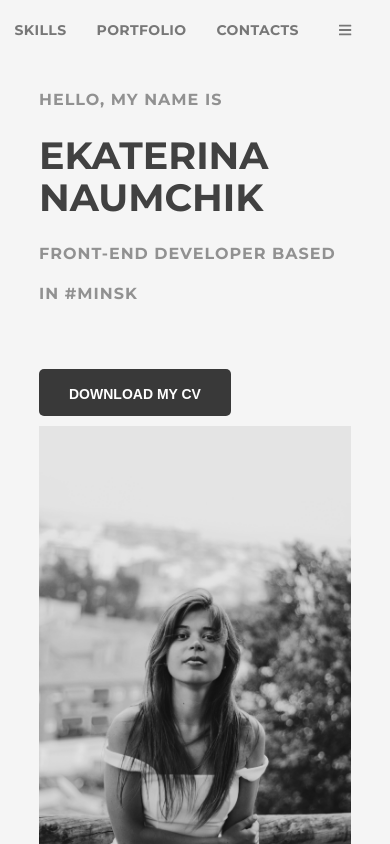
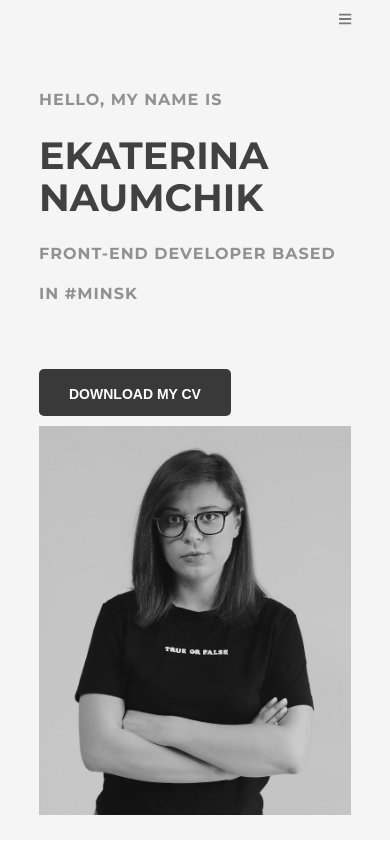
Before and after one commit to Ekaterina112/Portfolio, a React (Create React App) app: page / in a window 390 px wide. Shown: the top 844 px of the page. Built offline with nearby package versions, Linux system fonts and the light colour scheme; a web font is replaced by a local one.

Commit message:
leave for fixing: 1. make form 2. add cv 3.make modal for 'hire-me-block'

```diff
--- a/src/a1_main/Main.js
+++ b/src/a1_main/Main.js
@@ -1,6 +1,6 @@
 import React from 'react'
 import styles from './Main.module.scss';
-import photo from '../assets/images/photo.jpg';
+import photo from '../assets/images/photo.jpg'
 import Button from "../common/button/Button";
 
 function Main() {
--- a/src/a1_main/Main.module.scss
+++ b/src/a1_main/Main.module.scss
@@ -3,8 +3,8 @@
 
 
 .mainBlock {
-  min-height: 100vh;
-  @include flexable(flex-start,stretch,column);
+  min-height: 90vh;
+  @include flexable(space-between,center,column);
   .container{
     @include container();
   }
@@ -30,7 +30,7 @@
   .photo {
     display: flex;
     flex-direction: column;
-    width: 500px;
+    width:500px;
 
     img {
       height: auto;
--- a/src/nav/Nav.module.scss
+++ b/src/nav/Nav.module.scss
@@ -63,7 +63,7 @@
   }
 
   @media screen and (max-width: 564px) {
-    .menu {
+    .link {
       display: none
     }
   }
```
Also changed, not shown: src/assets/images/photo.jpg.
